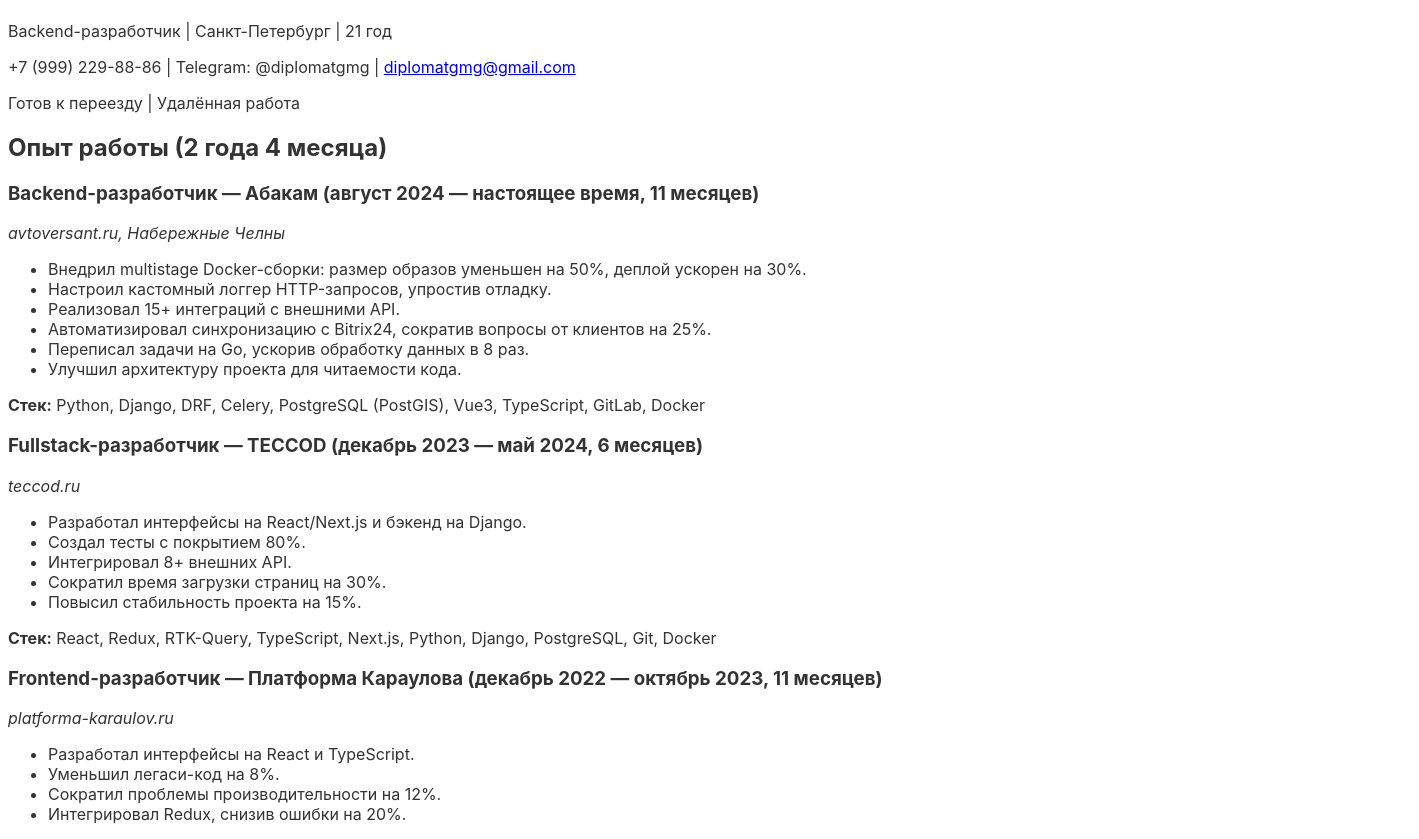
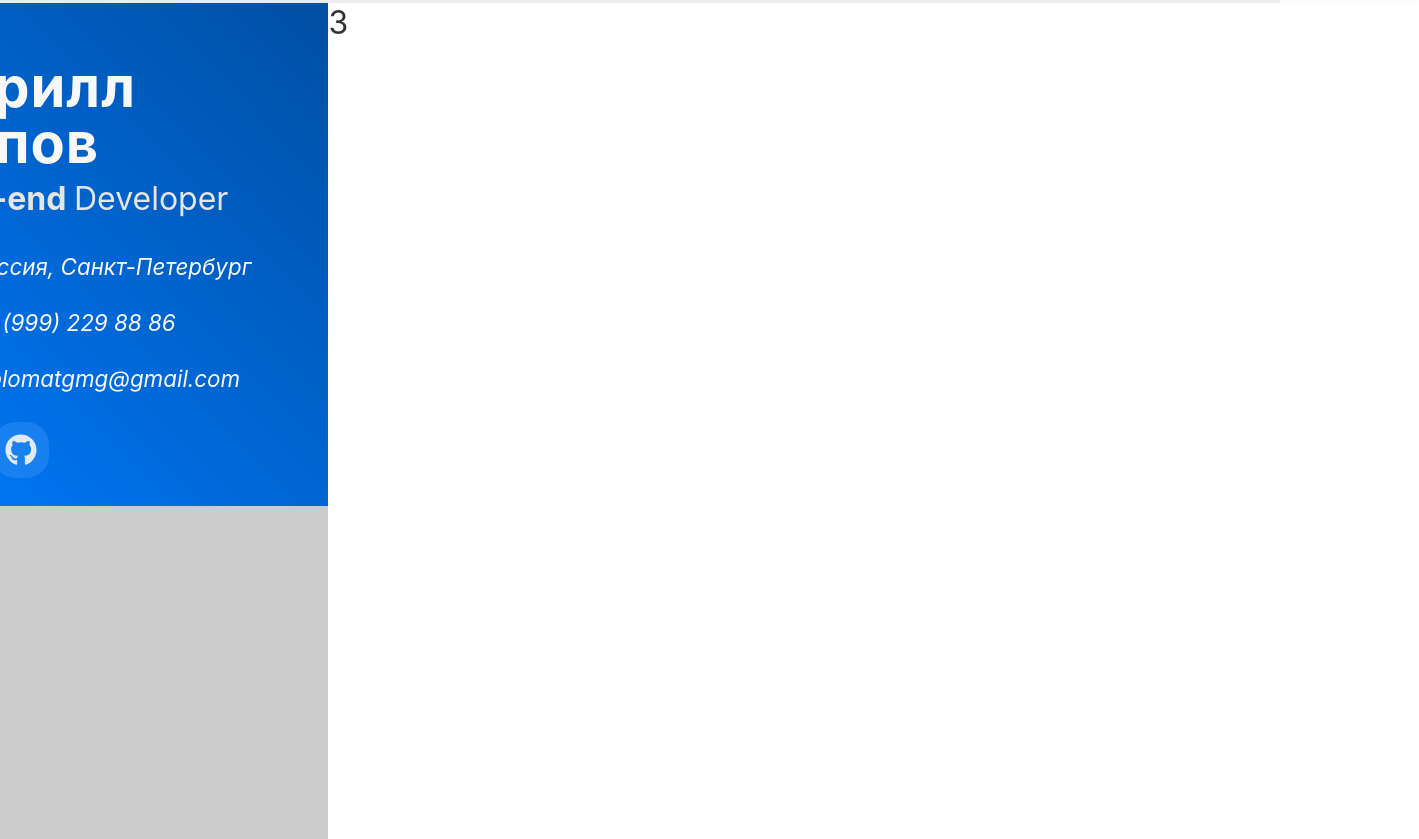
Before and after one commit to diplomatgmg/cv, a React (Vite) app in the folder frontend/: page /cv in a window 1280 px wide. Shown: the part 61-900 px from the top of the page, 1419 px wide, since content can reach past the window. Built offline with nearby package versions, Linux system fonts and the light colour scheme.

Commit message:
feat: added user info cv page

```diff
--- a/frontend/package.json
+++ b/frontend/package.json
@@ -12,6 +12,7 @@
   "dependencies": {
     "react": "^19.1.0",
     "react-dom": "^19.1.0",
+    "react-icons": "^5.5.0",
     "react-router-dom": "^7.6.1",
     "styled-components": "^6.1.18",
     "typeface-inter": "^3.18.1"
--- a/frontend/src/global.css
+++ b/frontend/src/global.css
@@ -1,4 +1,5 @@
 body {
+  margin: 0;
   font-family: "Inter", sans-serif;
   color: #333;
 }
--- a/frontend/src/pages/CVPage.tsx
+++ b/frontend/src/pages/CVPage.tsx
@@ -1,110 +1,165 @@
+import styled from "styled-components"
+import { FiPhone, FiMail, FiMapPin } from "react-icons/fi"
+import { FaGithub, FaTelegram } from "react-icons/fa"
+
 export const CVPage = () => {
   return (
-    <div className="resume-container">
-      {/* Шапка */}
-      <header className="resume-header">
-        <h1>Попов Кирилл</h1>
-        <p className="subtitle">Backend-разработчик | Санкт-Петербург | 21 год</p>
-        <div className="contacts">
-          <p>
-            +7 (999) 229-88-86 | Telegram: @diplomatgmg |{" "}
-            <a href="mailto:diplomatgmg@gmail.com">diplomatgmg@gmail.com</a>
-          </p>
-          <p>Готов к переезду | Удалённая работа</p>
-        </div>
-      </header>
-
-      {/* Основной контент */}
-      <main className="resume-content">
-        {/* Опыт работы */}
-        <section className="section">
-          <h2>Опыт работы (2 года 4 месяца)</h2>
-          <div className="job">
-            <h3>Backend-разработчик — Абакам (август 2024 — настоящее время, 11 месяцев)</h3>
-            <p>
-              <em>avtoversant.ru, Набережные Челны</em>
-            </p>
-            <ul>
-              <li>Внедрил multistage Docker-сборки: размер образов уменьшен на 50%, деплой ускорен на 30%.</li>
-              <li>Настроил кастомный логгер HTTP-запросов, упростив отладку.</li>
-              <li>Реализовал 15+ интеграций с внешними API.</li>
-              <li>Автоматизировал синхронизацию с Bitrix24, сократив вопросы от клиентов на 25%.</li>
-              <li>Переписал задачи на Go, ускорив обработку данных в 8 раз.</li>
-              <li>Улучшил архитектуру проекта для читаемости кода.</li>
-            </ul>
-            <p>
-              <strong>Стек:</strong> Python, Django, DRF, Celery, PostgreSQL (PostGIS), Vue3, TypeScript, GitLab, Docker
-            </p>
-          </div>
-          <div className="job">
-            <h3>Fullstack-разработчик — TECCOD (декабрь 2023 — май 2024, 6 месяцев)</h3>
-            <p>
-              <em>teccod.ru</em>
-            </p>
-            <ul>
-              <li>Разработал интерфейсы на React/Next.js и бэкенд на Django.</li>
-              <li>Создал тесты с покрытием 80%.</li>
-              <li>Интегрировал 8+ внешних API.</li>
-              <li>Сократил время загрузки страниц на 30%.</li>
-              <li>Повысил стабильность проекта на 15%.</li>
-            </ul>
-            <p>
-              <strong>Стек:</strong> React, Redux, RTK-Query, TypeScript, Next.js, Python, Django, PostgreSQL, Git,
-              Docker
-            </p>
-          </div>
-          <div className="job">
-            <h3>Frontend-разработчик — Платформа Караулова (декабрь 2022 — октябрь 2023, 11 месяцев)</h3>
-            <p>
-              <em>platforma-karaulov.ru</em>
-            </p>
-            <ul>
-              <li>Разработал интерфейсы на React и TypeScript.</li>
-              <li>Уменьшил легаси-код на 8%.</li>
-              <li>Сократил проблемы производительности на 12%.</li>
-              <li>Интегрировал Redux, снизив ошибки на 20%.</li>
-            </ul>
-            <p>
-              <strong>Стек:</strong> React, TypeScript, Redux, JS, Git, Docker, CSS, HTML
-            </p>
-          </div>
-        </section>
-
-        {/* Образование */}
-        <section className="section">
-          <h2>Образование</h2>
-          <p>
-            <strong>IT колледж Хекслет</strong> — Фронтенд-разработчик (2026, в процессе)
-          </p>
-          <p>Топ-50 студентов колледжа</p>
-        </section>
-
-        {/* Навыки */}
-        <section className="section">
-          <h2>Навыки</h2>
-          <p>
-            <strong>Технические:</strong> Python, Django, DRF, Celery, PostgreSQL, Go, React, TypeScript, Redux, Docker,
-            Git, Linux, REST API, CI/CD
-          </p>
-          <p>
-            <strong>Языки:</strong> Русский (C2), Эсперанто (родной), Английский (B1)
-          </p>
-        </section>
-
-        {/* О себе */}
-        <section className="section">
-          <h2>Обо мне</h2>
-          <p>
-            Backend-разработчик с опытом 2+ года. С 14 лет монтировал видео, с 16 увлёкся программированием,
-            вдохновившись логикой и оптимизацией (от Lego до Minecraft-модов). Стремлюсь к чистому коду и best
-            practices, избегаю рутины UI, фокусируюсь на масштабируемости и UX. Дома настроил сервер для pet-проектов.
-          </p>
-          <p>
-            <strong>Профили:</strong> <a href="https://github.com/diplomatgmg">GitHub</a> |{" "}
-            <a href="https://www.codewars.com/users/diplomatgmg/stats">Codewars</a>
-          </p>
-        </section>
-      </main>
-    </div>
+    <Wrapper>
+      <Paper>
+        <LeftSidePaper>
+          <UpperLeftSidePaper>
+            <UserInfo>
+              <Username>Кирилл Попов</Username>
+              <Profession>
+                <b>Back-end</b> <span style={{ fontWeight: "lighter" }}>Developer</span>
+              </Profession>
+            </UserInfo>
+            <UserDetails>
+              <UserContactWrapper>
+                <UserContactIcon>
+                  <FiMapPin size={"1.5rem"} />
+                </UserContactIcon>
+                <UserContactLink>Россия, Санкт-Петербург</UserContactLink>
+              </UserContactWrapper>
+              <UserContactWrapper>
+                <UserContactIcon href={"tel:79992298886"}>
+                  <FiPhone size={"1.5rem"} />
+                </UserContactIcon>
+                <UserContactLink>+7 (999) 229 88 86</UserContactLink>
+              </UserContactWrapper>
+              <UserContactWrapper>
+                <UserContactIcon href={"mailto:diplomatgmg@gmail.com"}>
+                  <FiMail size={"1.5rem"} />
+                </UserContactIcon>
+                <UserContactLink>diplomatgmg@gmail.com</UserContactLink>
+              </UserContactWrapper>
+            </UserDetails>
+            <UserLinkWrapper>
+              <UserSocial href={"https://t.me/diplomatgmg"} target={"_blank"} rel={"noopener noreferrer"}>
+                <FaTelegram width={"2.5rem"} height={"2.5rem"} />
+              </UserSocial>
+              <UserSocial href={"https://github.com/diplomatgmg"} target={"_blank"} rel={"noopener noreferrer"}>
+                <FaGithub width={"2.5rem"} height={"2.5rem"} />
+              </UserSocial>
+            </UserLinkWrapper>
+          </UpperLeftSidePaper>
+          <BottomLeftSidePaper>2</BottomLeftSidePaper>
+        </LeftSidePaper>
+        <RightSidePaper>3</RightSidePaper>
+      </Paper>
+      <Paper />
+    </Wrapper>
   )
 }
+
+const A4WidthPx = 1558
+const A4HeightPx = 2246
+const BlockPadding = "1.75rem"
+
+const PrimaryTextColor = "#f8f8f8"
+const SecondaryTextColor = "#e5e5e5"
+
+const Wrapper = styled.div`
+  background-color: #f0f0f0;
+  min-height: 100vh;
+  padding: 4rem 0;
+  display: flex;
+  flex-direction: column;
+  align-items: center;
+  gap: 2rem;
+  font-size: 2rem;
+`
+
+const Paper = styled.div`
+  background: white;
+  width: ${A4WidthPx}px;
+  height: ${A4HeightPx}px;
+  box-shadow: 0 8px 16px rgba(0, 0, 0, 0.15);
+  box-sizing: border-box;
+  display: flex;
+`
+
+const LeftSidePaper = styled.div`
+  width: 30%;
+  background-color: #ccc; // FIXME
+  color: ${PrimaryTextColor};
+`
+
+const UpperLeftSidePaper = styled.div`
+  background: #00ffff;
+  background: linear-gradient(45deg, rgba(0, 123, 255, 1) 0%, rgba(0, 79, 163, 1) 100%);
+  padding: ${BlockPadding};
+`
+
+const Username = styled.h1`
+  font-size: 3.5rem;
+  line-height: 1;
+  letter-spacing: 1px;
+  margin: 0;
+  color: ${PrimaryTextColor};
+`
+
+const Profession = styled.h6`
+  margin: 0;
+  color: ${SecondaryTextColor};
+  font-size: 2rem;
+`
+
+const UserInfo = styled.div`
+  margin: ${BlockPadding};
+  display: flex;
+  flex-direction: column;
+  gap: 0.5rem;
+`
+
+const UserDetails = styled.h6`
+  margin: ${BlockPadding} ${BlockPadding} 0;
+  display: flex;
+  flex-direction: column;
+  gap: 1rem;
+`
+
+const UserContactWrapper = styled.div`
+  display: flex;
+  gap: 0.75rem;
+`
+
+const UserContactLink = styled.a`
+  color: ${PrimaryTextColor};
+  font-weight: lighter;
+  font-size: 1.4rem;
+  text-decoration: none;
+  display: flex;
+  align-items: center;
+  font-style: italic;
+`
+
+const UserLinkWrapper = styled.div`
+  display: flex;
+  gap: 1.25rem;
+  margin: 1.5rem ${BlockPadding} 0;
+`
+
+const Icon = styled.a`
+  display: flex;
+  width: fit-content;
+  height: fit-content;
+  color: ${PrimaryTextColor};
+  opacity: 0.9;
+  background-color: rgba(108, 180, 255, 0.25);
+  border-radius: 40%;
+`
+
+const UserContactIcon = styled(Icon)`
+  padding: 0.5rem;
+`
+
+const UserSocial = styled(Icon)`
+  padding: 0.75rem;
+`
+
+const BottomLeftSidePaper = styled.div``
+
+const RightSidePaper = styled.div`
+  width: 60%;
+`
```
Also changed, not shown: 1 other file (tests, documents, lock files or other folders).
